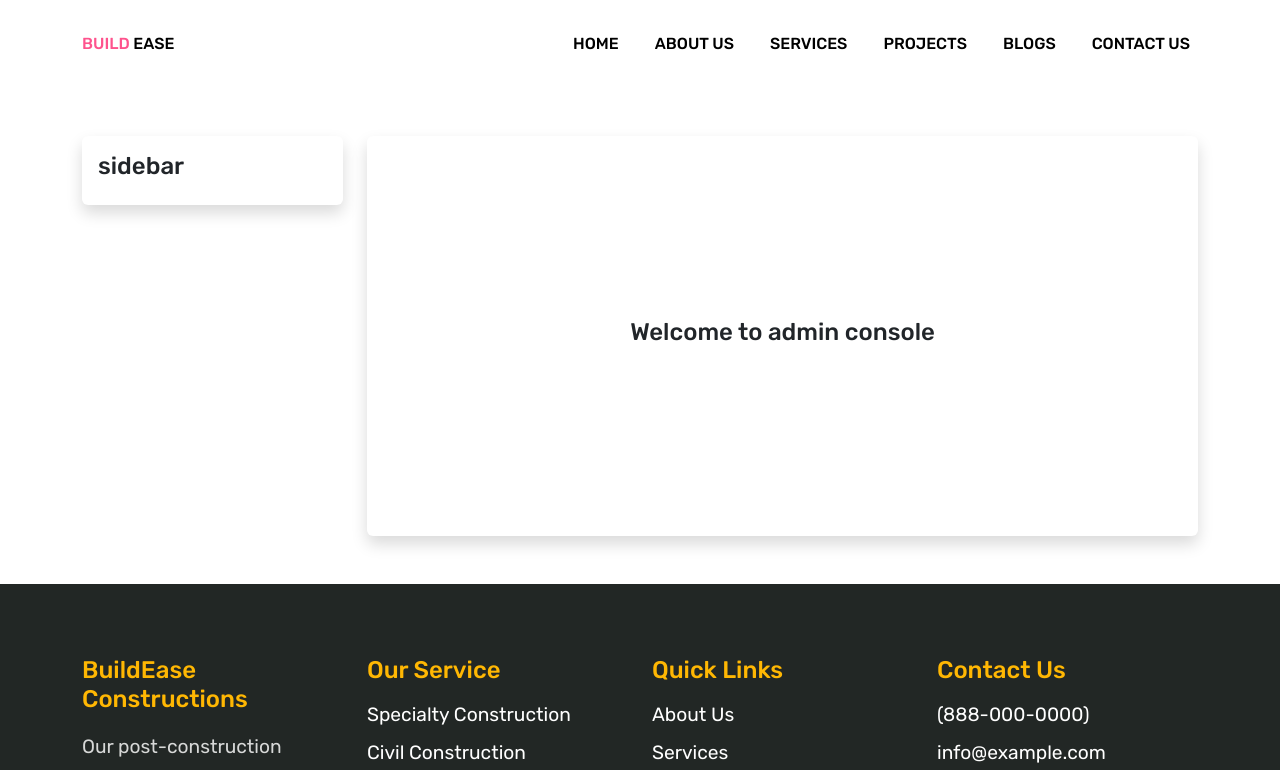
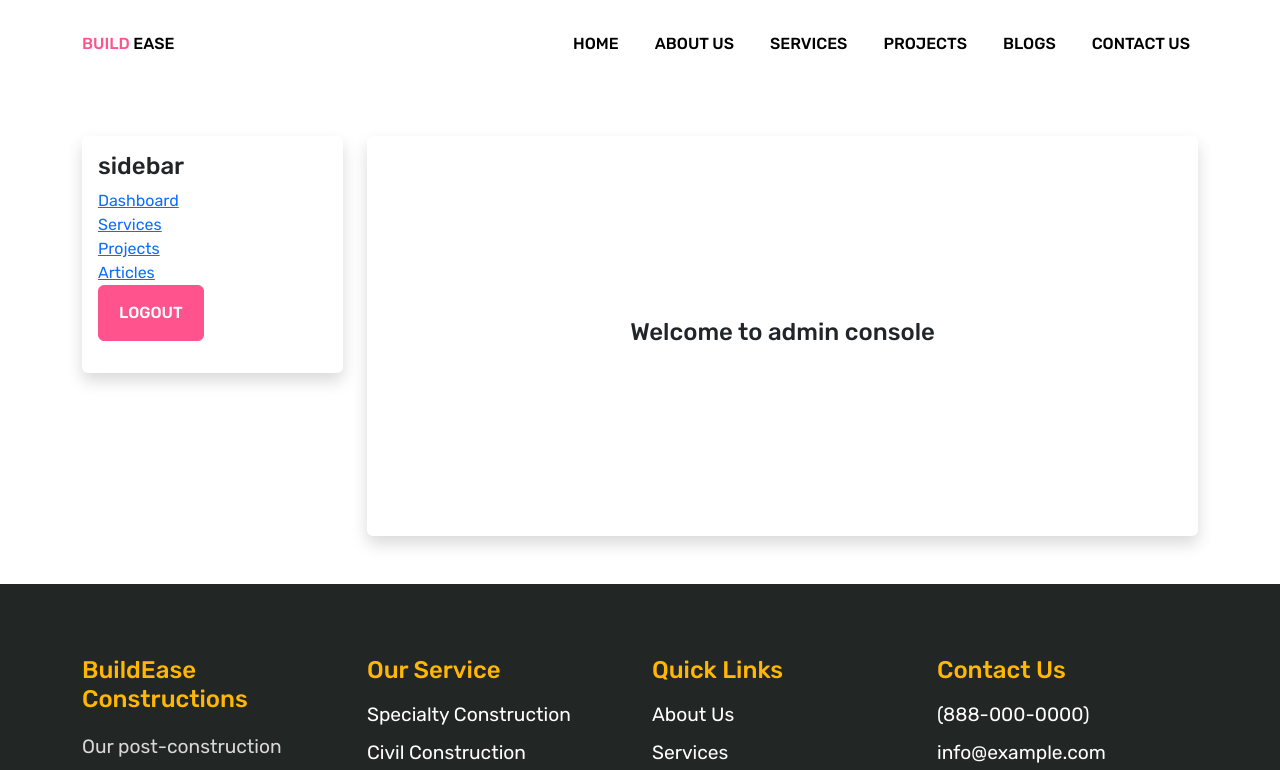
Before and after one commit to nethmalgeesaraux/Construction-Website-React-Laravel, a React (Vite) app in the folder frontend/: page /admin/dashboard in a window 1280 px wide. Shown: the top 770 px of the page. Built offline with nearby package versions, Linux system fonts and the light colour scheme; sample sign-in values are in the browser's storage.

Commit message:
Add Sidebar component to Dashboard for navigation

```diff
--- a/frontend/src/Components/backend/Dashboard.jsx
+++ b/frontend/src/Components/backend/Dashboard.jsx
@@ -1,5 +1,6 @@
 import Footer from "../common/Footer"
 import Header from "../common/Header"
+import Sidebar from "../common/Sidebar"
 
 const Dashboard = () => {
     return (
@@ -9,12 +10,8 @@ const Dashboard = () => {
                 <div className='container my-5'>
                     <div className='row'>
                         <div className='col-md-3'>
+                            <Sidebar />
                             {/* Sidebar */}
-                            <div className='card shadow border-0'>
-                                <div className='card-body'>
-                                    <h4>sidebar</h4>
-                                </div>
-                            </div>
                         </div>
                         <div className='col-md-9 dashboard'>
                             {/* Dashboard */}
--- /dev/null
+++ b/frontend/src/Components/common/Sidebar.jsx
@@ -0,0 +1,21 @@
+
+
+const Sidebar = () => {
+    return (
+        <div className='card shadow border-0'>
+            <div className='card-body'>
+                <h4>sidebar</h4>
+                <ul>
+                    <li><a href="#">Dashboard</a></li>
+                    <li><a href="#">Services</a></li>
+                    <li><a href="#">Projects</a></li>
+                    <li><a href="#">Articles</a></li>
+                    <li><button class="btn btn-primary">Logout</button></li>
+                </ul>
+
+            </div>
+        </div>
+    )
+}
+
+export default Sidebar
```
